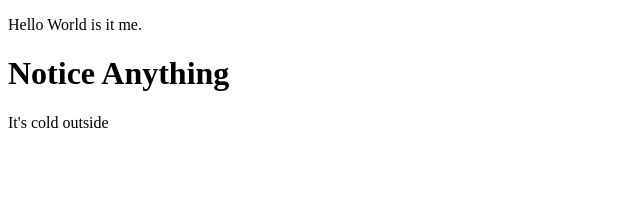
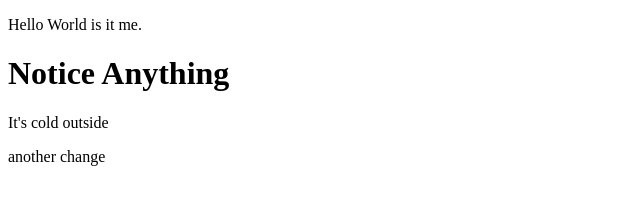
Before and after one commit to dmlouren-su/363project1, a plain HTML site: page index.html in a window 1280 px wide. Shown: the whole page, without its empty margins (0-640 px from the left). Drawn offline with Linux system fonts and the light colour scheme.

Commit message:
Update index.html

```diff
--- a/index.html
+++ b/index.html
@@ -9,5 +9,6 @@
     <p>Hello World is it me.</p>
     <h1>Notice Anything</h1>
     <p>It's cold outside</p>
+    <p>another change</p>
 </body>
 </html>
```
